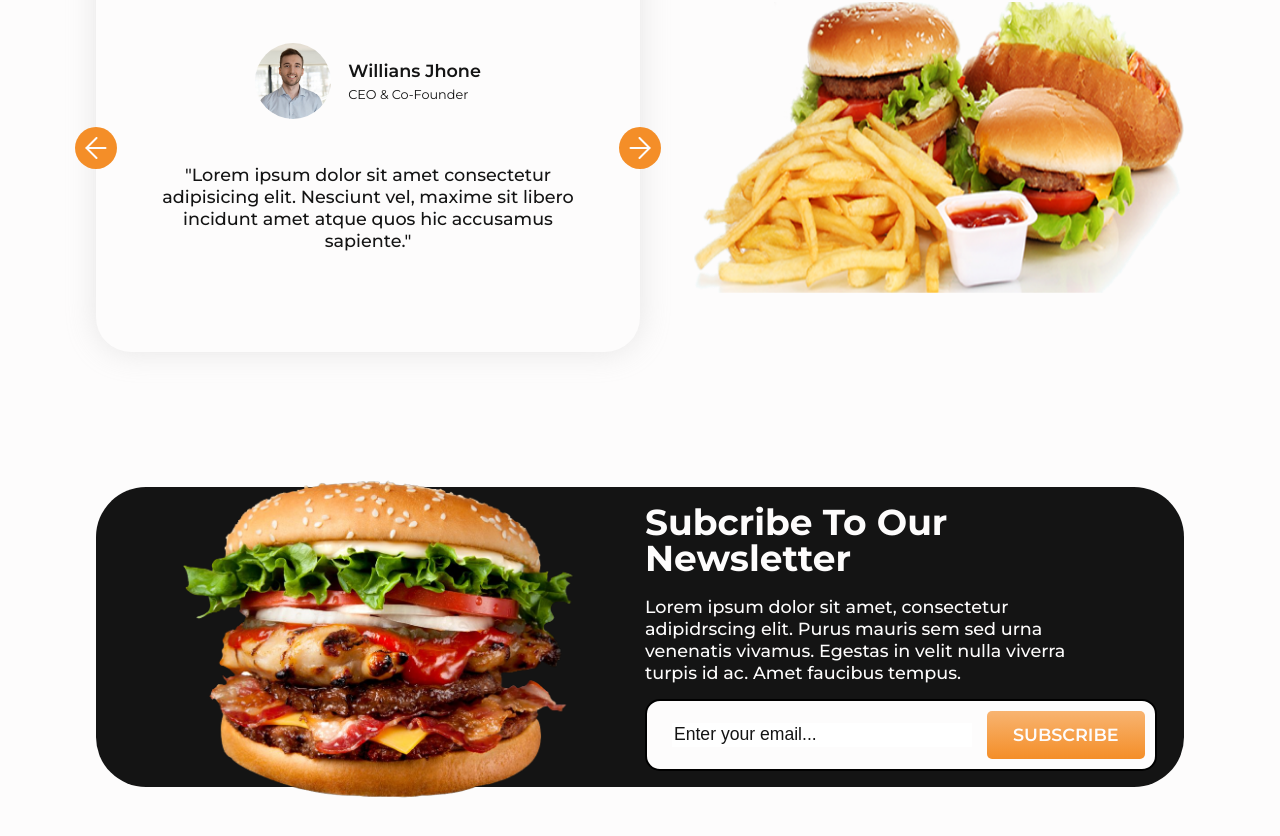
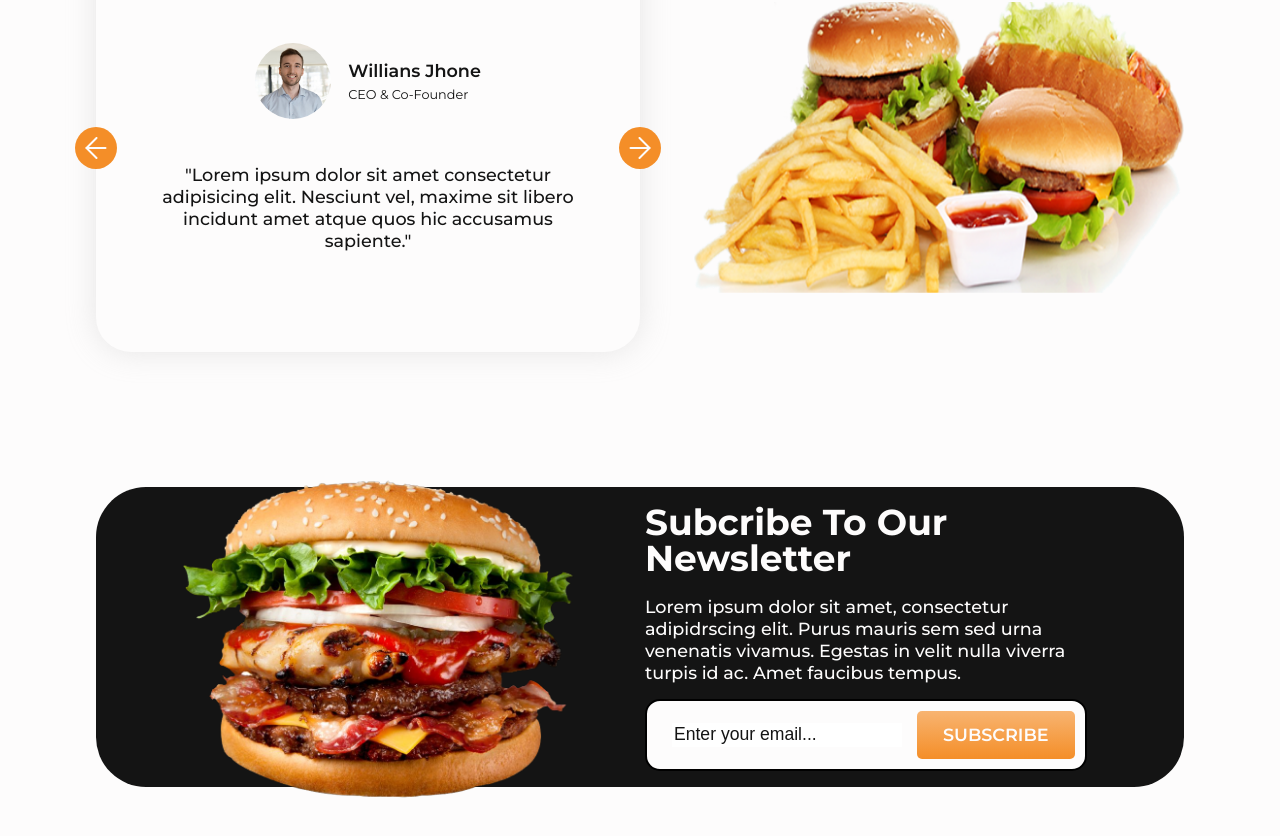
Before and after one commit to Aurelie-Runser/FOOD-Restaurant--React, a React (Vite) app: page / in a window 1280 px wide. Shown: the part 3057-3893 px from the top of the page. Built offline with nearby package versions, Linux system fonts and the light colour scheme.

Commit message:
recupération de l'email pour pouvoir plus tard intégrer la notif de succes

```diff
--- a/src/components/emailInput/EmailInput.css
+++ b/src/components/emailInput/EmailInput.css
@@ -2,6 +2,7 @@
     display: flex;
     align-items: center;
     width: fit-content;
+    max-width: 100%;
     height: fit-content;
     background: var(--c-white);
     border: 2px solid black;
@@ -12,7 +13,8 @@
 
 .emailInput-big--input{
     margin: 25px 15px;
-    width: 300px;
+    max-width: 300px;
+    min-width: 100px;
     border: none;
 }
 
--- a/src/components/emailInput/EmailInput.tsx
+++ b/src/components/emailInput/EmailInput.tsx
@@ -2,11 +2,18 @@ import './EmailInput.css'
 
 export default function EmailInput({size}:{size: string|undefined}) {
 
+    const formSubmit = (e:any)=>{
+        e.preventDefault()
+        const formulaire = new FormData(e.target)
+        const email = formulaire.get("subscriber")
+        console.log(email)
+    }
+
     return size == 'big' ? (
-        <div className='emailInput-big'>
-            <input type="email" placeholder='Enter your email...' className='emailInput-big--input p'/>
+        <form onSubmit={formSubmit} className='emailInput-big'>
+            <input type="email" name="subscriber" placeholder='Enter your email...' required className='emailInput-big--input p'/>
                 <button className='emailInput-big--button h5'>Subscribe</button>
-        </div>
+        </form>
     ) : (
         <div>
             hello
```
